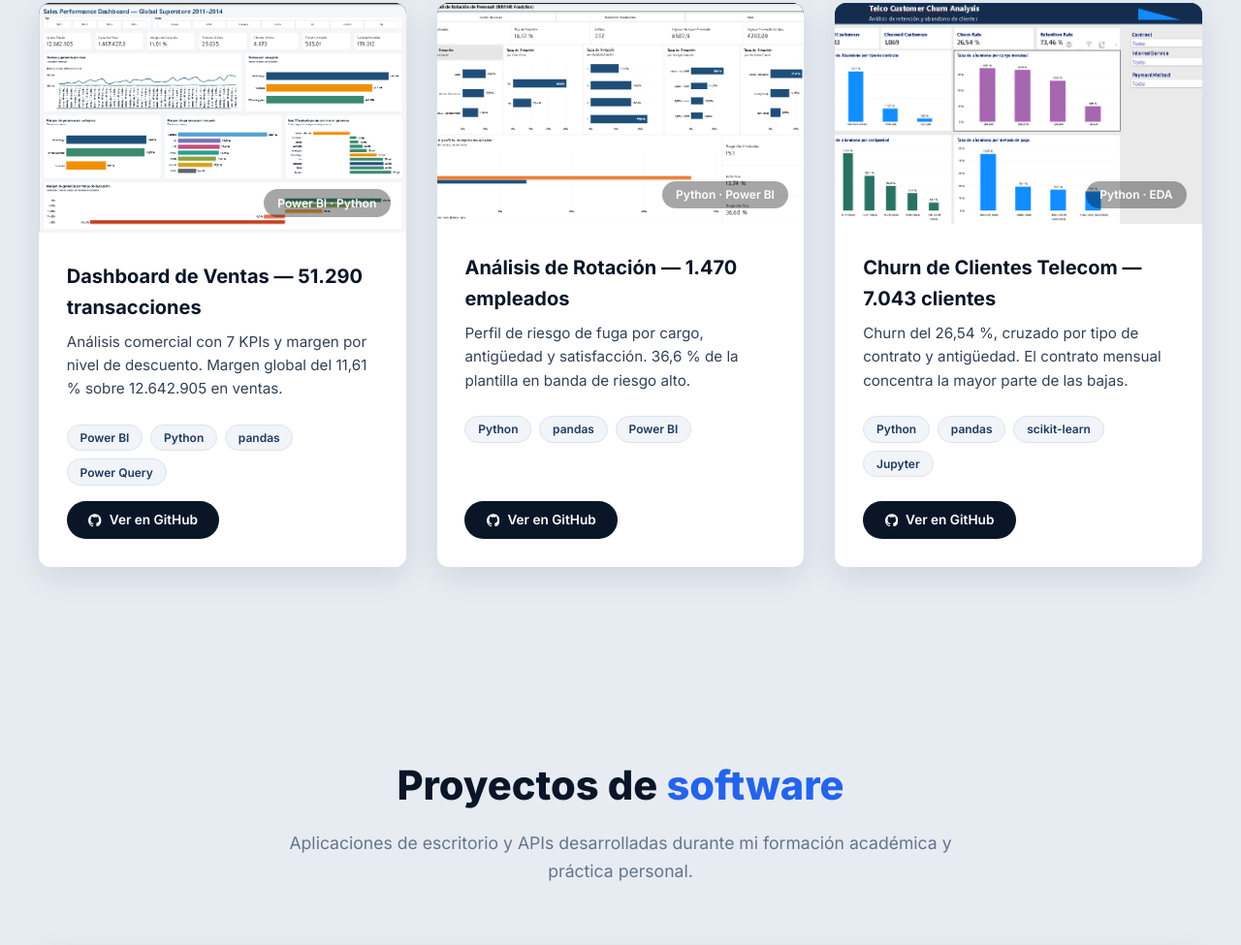
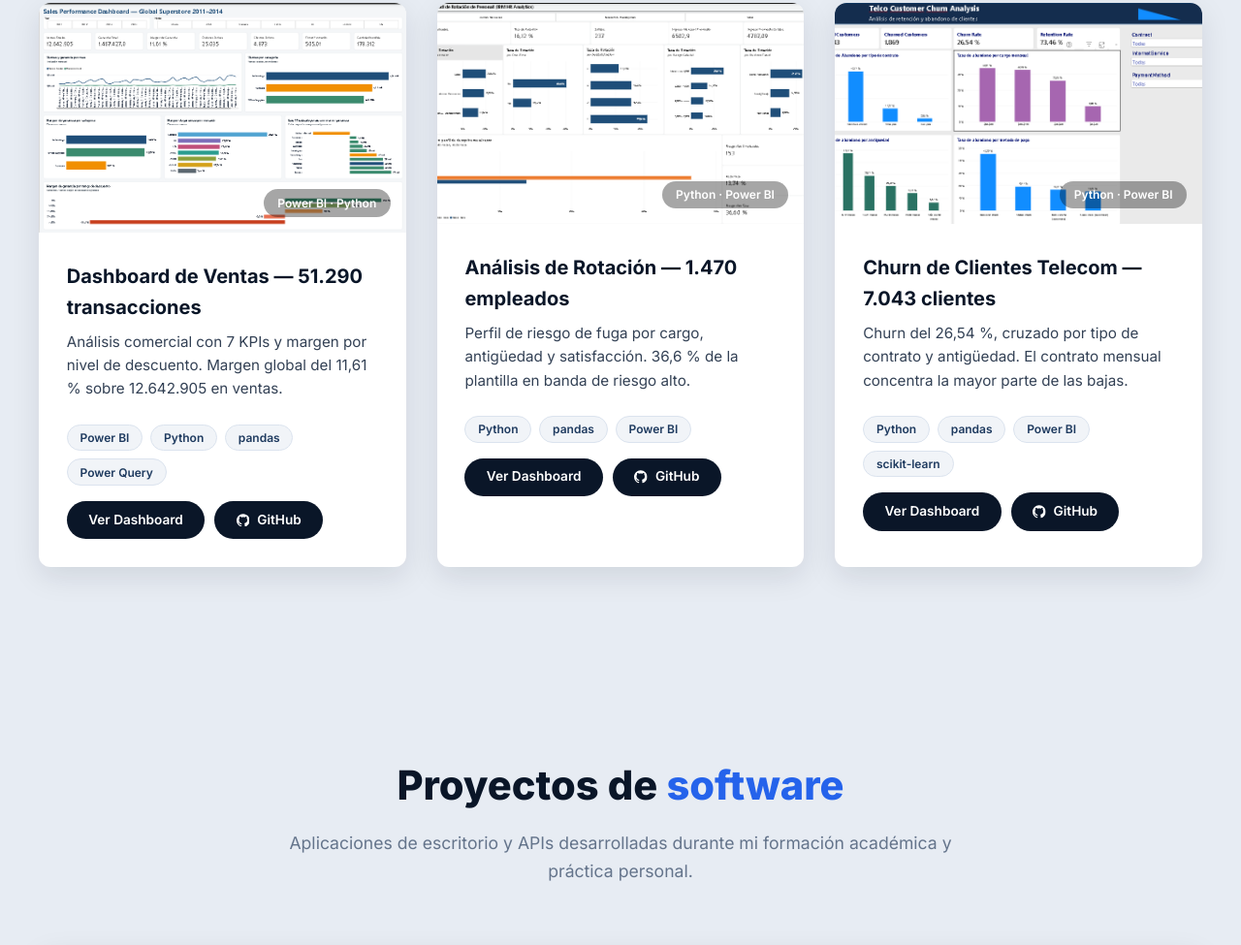
Before and after one commit to Davidesk19120304/Guillermo-Adrianza, a plain HTML site: page index.html in a window 1280 px wide. Shown: the part 1093-2068 px from the top of the page at 97% size. Drawn offline with Linux system fonts and the light colour scheme.

Commit message:
Replace GitHub links with Power BI dashboard links
Updated project links to include Power BI dashboard access and modified technology stack for clarity.

```diff
--- a/index.html
+++ b/index.html
@@ -387,7 +387,10 @@
                         <h3><a href="https://github.com/Davidesk19120304/sales-dashboard" target="_blank" rel="noopener noreferrer">Dashboard de Ventas — 51.290 transacciones</a></h3>
                         <p>Análisis comercial con 7 KPIs y margen por nivel de descuento. Margen global del 11,61 % sobre 12.642.905 en ventas.</p>
                         <div class="tech"><span>Power BI</span><span>Python</span><span>pandas</span><span>Power Query</span></div>
-                        <a href="https://github.com/Davidesk19120304/sales-dashboard" target="_blank" rel="noopener noreferrer" class="btn-small"><svg class="bi"><use href="#i-github"/></svg> Ver en GitHub</a>
+                        <div style="display: flex; gap: 10px; flex-wrap: wrap;">
+                            <a href="https://app.powerbi.com/reportEmbed?reportId=5abb533d-56b0-499b-aa71-11fdff83071b&autoAuth=true&ctid=3374819b-3f7f-4153-ab6a-fd4afd7b386c" target="_blank" rel="noopener noreferrer" class="btn-small">Ver Dashboard</a>
+                            <a href="https://github.com/Davidesk19120304/sales-dashboard" target="_blank" rel="noopener noreferrer" class="btn-small"><svg class="bi"><use href="#i-github"/></svg> GitHub</a>
+                        </div>
                     </div>
                 </article>
 
@@ -400,20 +403,26 @@
                         <h3><a href="https://github.com/Davidesk19120304/hr-analytics" target="_blank" rel="noopener noreferrer">Análisis de Rotación — 1.470 empleados</a></h3>
                         <p>Perfil de riesgo de fuga por cargo, antigüedad y satisfacción. 36,6 % de la plantilla en banda de riesgo alto.</p>
                         <div class="tech"><span>Python</span><span>pandas</span><span>Power BI</span></div>
-                        <a href="https://github.com/Davidesk19120304/hr-analytics" target="_blank" rel="noopener noreferrer" class="btn-small"><svg class="bi"><use href="#i-github"/></svg> Ver en GitHub</a>
+                        <div style="display: flex; gap: 10px; flex-wrap: wrap;">
+                            <a href="https://app.powerbi.com/reportEmbed?reportId=83f21930-1bae-4801-8b4f-2747cc69f8c9&autoAuth=true&ctid=3374819b-3f7f-4153-ab6a-fd4afd7b386c" target="_blank" rel="noopener noreferrer" class="btn-small">Ver Dashboard</a>
+                            <a href="https://github.com/Davidesk19120304/hr-analytics" target="_blank" rel="noopener noreferrer" class="btn-small"><svg class="bi"><use href="#i-github"/></svg> GitHub</a>
+                        </div>
                     </div>
                 </article>
 
                 <article class="project-card">
                     <div class="project-image shot">
                         <img src="assets/telco-churn.png" alt="Dashboard de churn de clientes telecom: 7.043 clientes y 26,54 % de churn" loading="lazy" />
-                        <span class="label">Python · EDA</span>
+                        <span class="label">Python · Power BI</span>
                     </div>
                     <div class="content">
                         <h3><a href="https://github.com/Davidesk19120304/Telco_Customer_Churn_Analysis" target="_blank" rel="noopener noreferrer">Churn de Clientes Telecom — 7.043 clientes</a></h3>
                         <p>Churn del 26,54 %, cruzado por tipo de contrato y antigüedad. El contrato mensual concentra la mayor parte de las bajas.</p>
-                        <div class="tech"><span>Python</span><span>pandas</span><span>scikit-learn</span><span>Jupyter</span></div>
-                        <a href="https://github.com/Davidesk19120304/Telco_Customer_Churn_Analysis" target="_blank" rel="noopener noreferrer" class="btn-small"><svg class="bi"><use href="#i-github"/></svg> Ver en GitHub</a>
+                        <div class="tech"><span>Python</span><span>pandas</span><span>Power BI</span><span>scikit-learn</span></div>
+                        <div style="display: flex; gap: 10px; flex-wrap: wrap;">
+                            <a href="https://app.powerbi.com/reportEmbed?reportId=07c38c95-d6b8-46fb-93d3-e85e05535445&autoAuth=true&ctid=3374819b-3f7f-4153-ab6a-fd4afd7b386c" target="_blank" rel="noopener noreferrer" class="btn-small">Ver Dashboard</a>
+                            <a href="https://github.com/Davidesk19120304/Telco_Customer_Churn_Analysis" target="_blank" rel="noopener noreferrer" class="btn-small"><svg class="bi"><use href="#i-github"/></svg> GitHub</a>
+                        </div>
                     </div>
                 </article>
 
```
